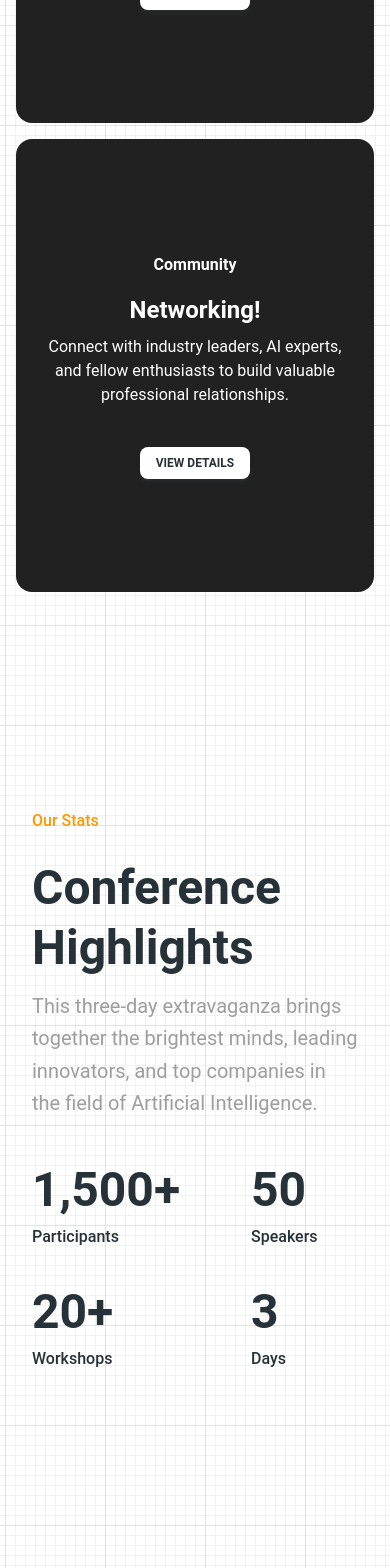
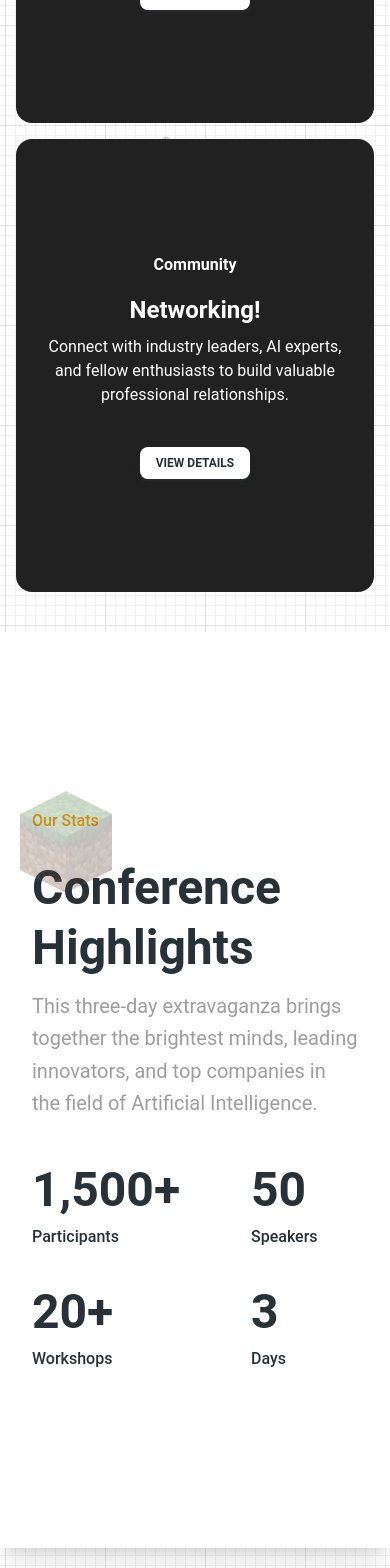
Before and after one commit to al3sha9/mine-ai-gdg-soltion-challenge-website, a Next.js app: page / in a window 390 px wide. Shown: the part 2780-4348 px from the top of the page. Built offline with nearby package versions, Linux system fonts and the light colour scheme.

Commit message:
website prototype

```diff
--- a/package.json
+++ b/package.json
@@ -14,9 +14,11 @@
   "dependencies": {
     "@heroicons/react": "2.0.18",
     "@material-tailwind/react": "^2.1.10",
+    "animate.css": "^4.1.1",
     "next": "13.4.0",
     "react": "18",
-    "react-dom": "18"
+    "react-dom": "18",
+    "react-scroll-parallax": "^3.4.5"
   },
   "devDependencies": {
     "@types/node": "20",
--- a/src/app/about-event.tsx
+++ b/src/app/about-event.tsx
@@ -1,8 +1,9 @@
-
 "use client";
 
 import { Typography } from "@material-tailwind/react";
 import AboutCard from "@/components/about-card";
+import Image from "next/image";
+import Pic1 from "../../public/block.png";
 
 const EVENT_INFO = [
   {
@@ -23,15 +24,15 @@ export function AboutEvent() {
   return (
     <section className="container mx-auto flex flex-col items-center px-4 py-10">
       {/* @ts-expect-error typing issue in material-tailwind */}
-      <Typography  variant="h6" className="text-center mb-2" color="orange">
+      <Typography variant="h6" className="text-center mb-2" color="orange">
         About the event
       </Typography>
-            {/* @ts-expect-error typing issue in material-tailwind */}
+      {/* @ts-expect-error typing issue in material-tailwind */}
 
-      <Typography  variant="h3" className="text-center" color="blue-gray">
+      <Typography variant="h3" className="text-center" color="blue-gray">
         Why Attend?
       </Typography>
-            {/* @ts-expect-error typing issue in material-tailwind */}
+      {/* @ts-expect-error typing issue in material-tailwind */}
       <Typography
         variant="lead"
         className="mt-2 lg:max-w-4xl mb-8 w-full text-center font-normal !text-gray-500"
@@ -45,7 +46,12 @@ export function AboutEvent() {
         {EVENT_INFO.map((props, idx) => (
           <AboutCard key={idx} {...props} />
         ))}
-        <div className="md:col-span-2">
+        <div className="md:col-span-2 relative">
+          <Image
+            src={Pic1}
+            alt="banner-img-insta"
+            className="absolute md:w-[450px] 10 animate-[pulse_3s_ease-in-out_infinite] md:opacity-100 opacity-30 -z-[0]  transform -rotate-12 md:right-[25rem]"
+          />
           <AboutCard
             title="Networking!"
             subTitle="Community"
--- a/src/app/faq.tsx
+++ b/src/app/faq.tsx
@@ -1,7 +1,12 @@
 "use client";
 
 import React from "react";
-import { Typography, Accordion, AccordionHeader, AccordionBody } from "@material-tailwind/react";
+import {
+  Typography,
+  Accordion,
+  AccordionHeader,
+  AccordionBody,
+} from "@material-tailwind/react";
 
 const FAQS = [
   {
@@ -31,13 +36,17 @@ export function Faq() {
   const handleOpen = (value: number) => setOpen(open === value ? 0 : value);
 
   return (
-    <section className="py-8 px-8 lg:py-20">
-      <div className="container mx-auto">
+    <section className="">
+      <div className="py-8  px-8 lg:py-20">
+        <div className="container bg-white shadow-xl py-8 mx-auto">
           <div className="text-center">
-
             {/* @ts-expect-error typing issue in material-tailwind */}
 
-          <Typography variant="h1" color="blue-gray" className="font-minecraft mb-4">
+            <Typography
+              variant="h1"
+              color="blue-gray"
+              className="font-minecraft mb-4"
+            >
               Frequently asked questions
             </Typography>
             {/* @ts-expect-error typing issue in material-tailwind */}
@@ -48,14 +57,13 @@ export function Faq() {
             >
               Welcome to the Mine-AI 2025 FAQ section. We&apos;re here to
               address your most common queries and provide you with the
-            information you need to make the most of your conference experience.
+              information you need to make the most of your conference
+              experience.
             </Typography>
           </div>
 
           <div className="mx-auto lg:max-w-screen-lg lg:px-20">
-
             {FAQS.map(({ title, desc }, key) => (
-
               <Accordion
                 key={key}
                 open={open === key + 1}
@@ -88,9 +96,9 @@ export function Faq() {
             ))}
           </div>
         </div>
+      </div>
     </section>
   );
 }
 
-
 export default Faq;
--- a/src/app/hero.tsx
+++ b/src/app/hero.tsx
@@ -2,9 +2,11 @@
 
 import { IconButton, Button, Typography } from "@material-tailwind/react";
 import { PlayIcon } from "@heroicons/react/24/solid";
+import { Parallax } from "react-scroll-parallax";
 
 function Hero() {
   return (
+    // <Parallax translateY={[-20, 20]}>
     <div className="relative min-h-screen w-full text-white bg-black">
       <video
         autoPlay
@@ -47,10 +49,10 @@ function Hero() {
           >
             Join us for the most anticipated event of the year
           </Typography>
-
         </div>
       </div>
     </div>
+    // </Parallax>
   );
 }
 
--- a/src/app/our-stats.tsx
+++ b/src/app/our-stats.tsx
@@ -2,6 +2,9 @@
 
 import { Typography } from "@material-tailwind/react";
 import StatsCard from "@/components/stats-card";
+import Image from "next/image";
+import Pic1 from "../../public/block.png";
+import { Parallax } from "react-scroll-parallax";
 
 const STATS = [
   {
@@ -24,7 +27,13 @@ const STATS = [
 
 export function OurStats() {
   return (
-    <section className="container mx-auto grid gap-10 px-8 py-44 lg:grid-cols-1 lg:gap-20 xl:grid-cols-2 xl:place-items-center">
+    <section className="bg-white relative shadow-xl">
+      <Image
+        src={Pic1}
+        alt="banner-img-insta"
+        className="absolute md:w-[150px] w-[100px] top-[10rem] left-4 md:mx-10 animate-[pulse_3s_ease-in-out_infinite] md:opacity-100 opacity-30 -z-[0]  transform -rotate-12 md:top-[25rem]"
+      />
+      <div className="container  mx-auto grid gap-10 px-8 py-44 lg:grid-cols-1 lg:gap-20 xl:grid-cols-2 xl:place-items-center">
         <div>
           {/* @ts-expect-error typing issue in material-tailwind */}
 
@@ -57,6 +66,7 @@ export function OurStats() {
             ))}
           </div>
         </div>
+      </div>
     </section>
   );
 }
--- a/src/app/page.tsx
+++ b/src/app/page.tsx
@@ -1,3 +1,4 @@
+"use client";
 // components
 import { CustomNavbar, Footer } from "@/components";
 
@@ -8,10 +9,11 @@ import AboutEvent from "./about-event";
 import OurStats from "./our-stats";
 import EventContent from "./event-content";
 import Faq from "./faq";
+import { ParallaxProvider } from "react-scroll-parallax";
 
 export default function Portfolio() {
   return (
-    <>
+    <ParallaxProvider>
       <CustomNavbar />
       <Hero />
       <SponsoredBy />
@@ -20,6 +22,6 @@ export default function Portfolio() {
       <EventContent />
       <Faq />
       <Footer />
-    </>
+    </ParallaxProvider>
   );
 }
```
Also changed, not shown: src/app/layout.tsx (+7 -8 lines). Lines whose indentation alone changed are shown as unchanged.
